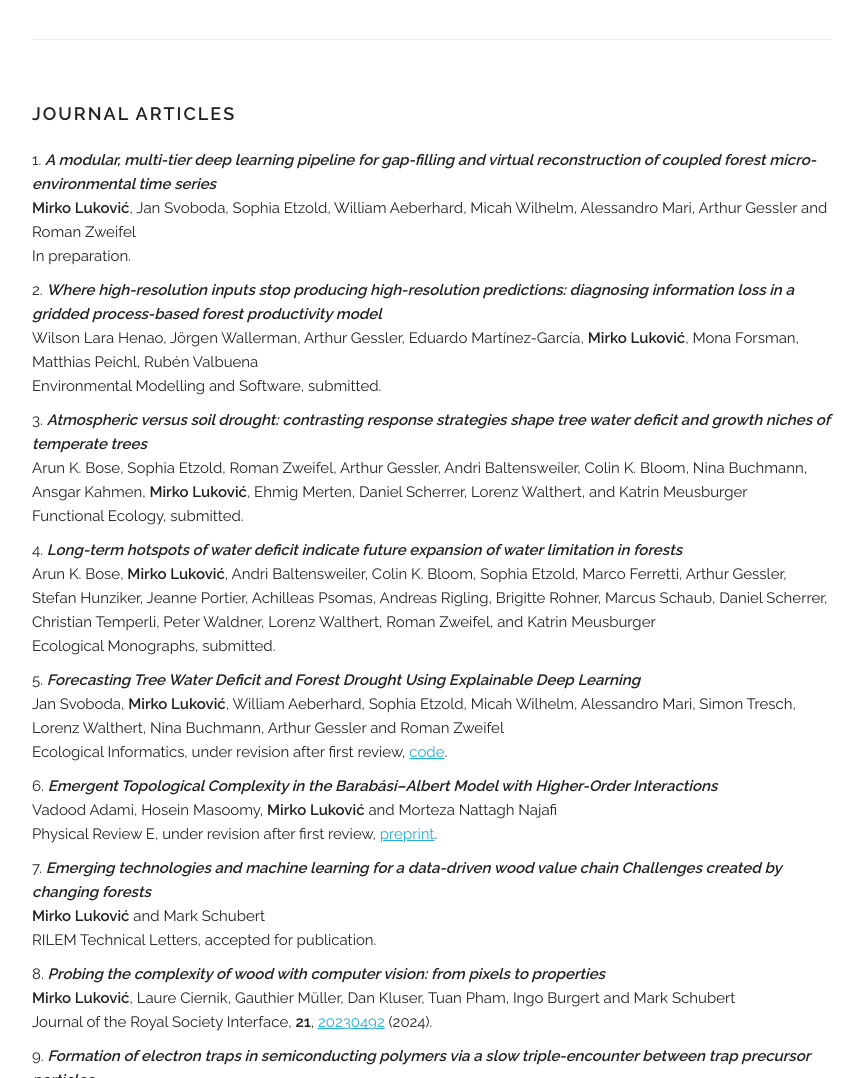
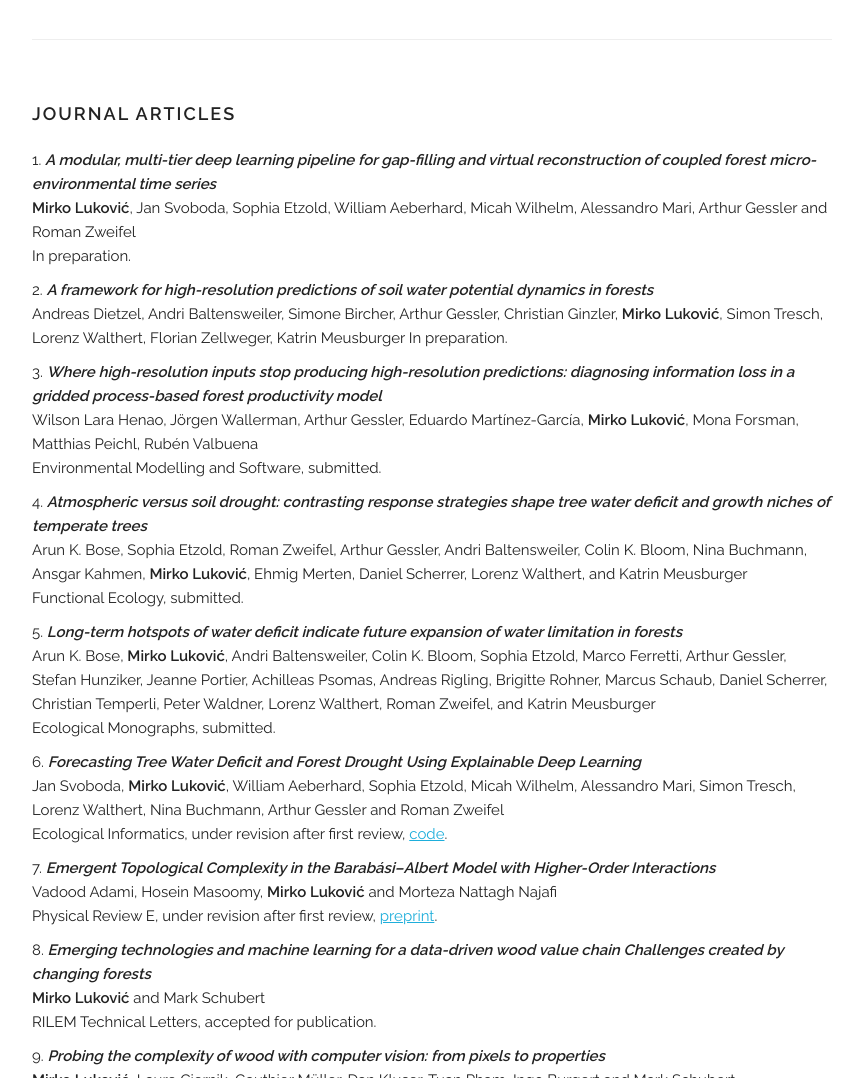
Before and after one commit to lukov/lukov.github.io, a plain HTML site: page index.html in a window 1280 px wide. Shown: the part 1491-2569 px from the top of the page, without its empty margins (208-1072 px from the left). Drawn offline with Linux system fonts and the light colour scheme; files that its build step writes are made by us from their sources; a script that the page names is missing; files whose address does not match are found by name.

Commit message:
Update index.html

```diff
--- a/index.html
+++ b/index.html
@@ -250,6 +250,10 @@
 			<strong>Mirko Luković</strong>, Jan Svoboda, Sophia Etzold, William Aeberhard, Micah Wilhelm, Alessandro Mari, Arthur Gessler and Roman Zweifel<br>
 			In preparation.</li>
 
+			<li><em><strong>A framework for high-resolution predictions of soil water potential dynamics in forests </strong></em><br>
+			Andreas Dietzel, Andri Baltensweiler, Simone Bircher, Arthur Gessler, Christian Ginzler, <strong>Mirko Luković</strong>, Simon Tresch, Lorenz Walthert, Florian Zellweger, Katrin Meusburger
+			In preparation.</li>
+
 			<li><em><strong>Where high-resolution inputs stop producing high-resolution predictions: diagnosing information loss in a gridded process-based forest productivity model</strong></em><br>
 			Wilson Lara Henao, Jörgen Wallerman, Arthur Gessler, Eduardo Martínez-García, <strong>Mirko Luković</strong>, Mona Forsman, Matthias Peichl, Rubén Valbuena<br>
 			Environmental Modelling and Software, submitted.</li>
```
